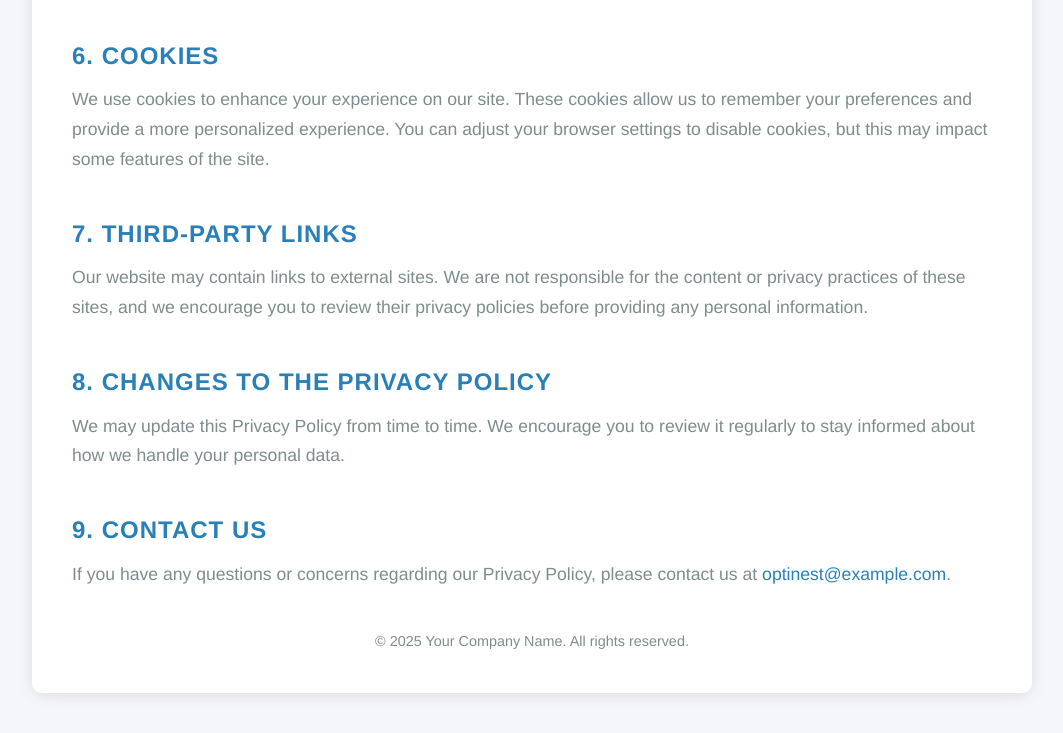
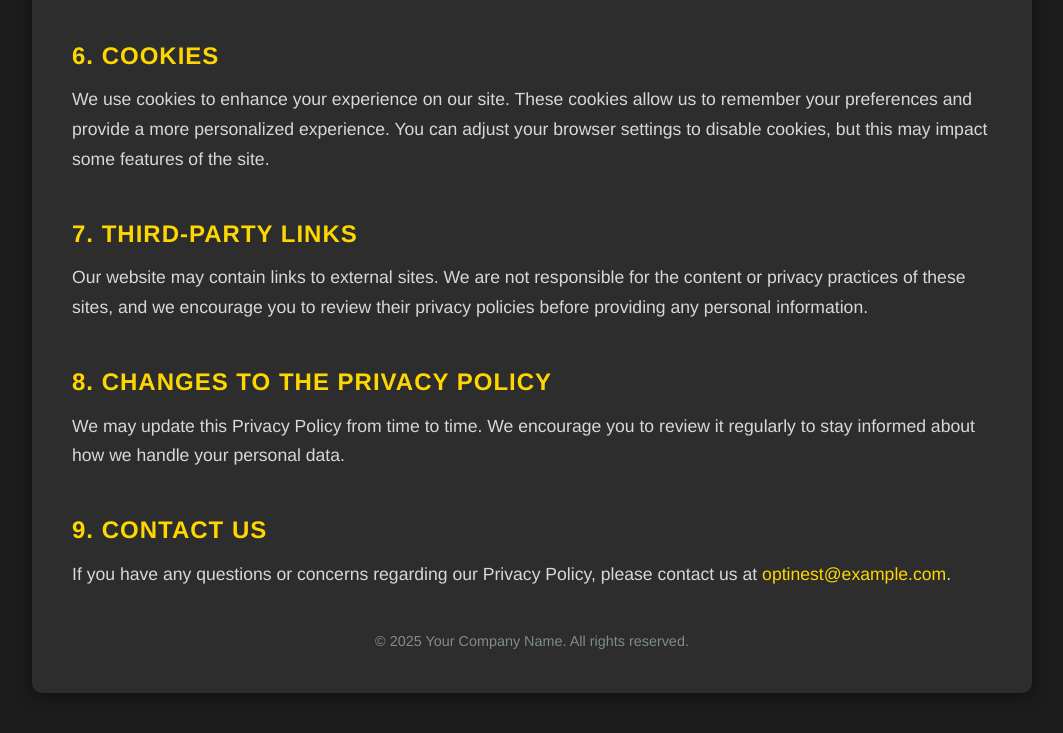
Before and after one commit to CodeWithDikshya/Dikshya-Demo, a plain HTML site: page privacypolicy.html in a window 1280 px wide. Shown: the part 1006-1739 px from the top of the page, without its empty margins (108-1171 px from the left). Drawn offline with Linux system fonts and the light colour scheme.

Commit message:
Update privacypolicy.html

```diff
--- a/privacypolicy.html
+++ b/privacypolicy.html
@@ -14,8 +14,8 @@
 
         body {
             font-family: 'Helvetica Neue', Helvetica, Arial, sans-serif;
-            background-color: #f4f6f9;
-            color: #333;
+            background-color: #1C1C1C;
+            color: #EAEAEA;
             line-height: 1.6;
             padding: 40px 20px;
         }
@@ -24,10 +24,10 @@
             width: 100%;
             max-width: 1000px;
             margin: 0 auto;
-            background-color: #fff;
+            background-color: #2D2D2D;
             padding: 40px;
             border-radius: 10px;
-            box-shadow: 0 2px 15px rgba(0, 0, 0, 0.1);
+            box-shadow: 0 2px 15px rgba(0, 0, 0, 0.5);
         }
 
         .header {
@@ -37,7 +37,7 @@
 
         .header h1 {
             font-size: 2.5rem;
-            color: #2C3E50;
+            color: #FFD700;
             font-weight: 700;
             margin-bottom: 10px;
         }
@@ -56,7 +56,7 @@
         .section h2 {
             font-size: 1.5rem;
             font-weight: 600;
-            color: #2980b9;
+            color: #FFD700;
             margin-bottom: 10px;
             text-transform: uppercase;
             letter-spacing: 1px;
@@ -64,13 +64,13 @@
 
         .section p {
             font-size: 1.1rem;
-            color: #7f8c8d;
+            color: #D5D8DC;
             margin-bottom: 20px;
             line-height: 1.7;
         }
 
         .section a {
-            color: #2980b9;
+            color: #FFD700;
             text-decoration: none;
             font-weight: 500;
         }
@@ -87,7 +87,7 @@
         }
 
         .footer a {
-            color: #2980b9;
+            color: #FFD700;
         }
 
         /* Mobile responsiveness */
```
